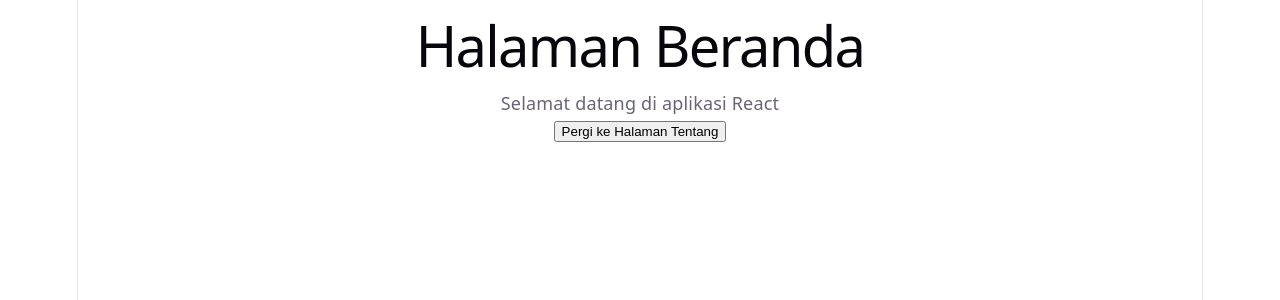
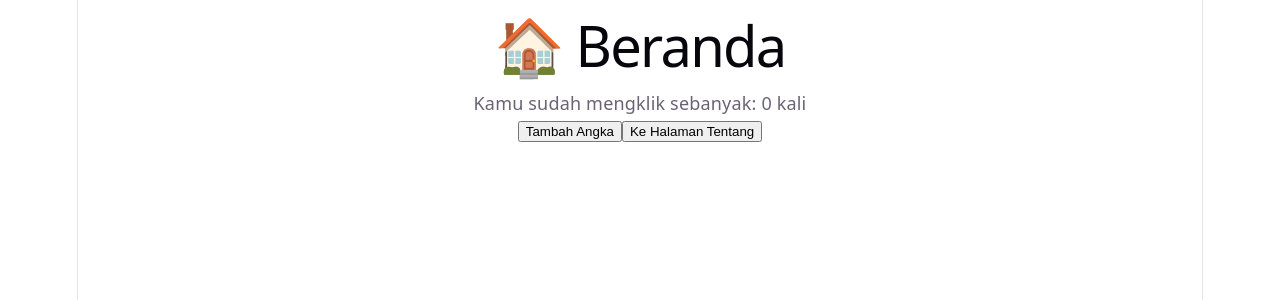
Before and after one commit to mzainulabidin70-cmyk/belajar-frontend, a React (Vite) app: page / in a window 1280 px wide. Shown: the top 300 px of the page. Built offline with nearby package versions, Linux system fonts and the light colour scheme.

Commit message:
feat: menambahkan tombol tambah angka di beranda

```diff
--- a/src/pages/Berandaa.jsx
+++ b/src/pages/Berandaa.jsx
@@ -1,14 +1,31 @@
+import { useState, useEffect } from 'react';
 import { Link } from 'react-router-dom';
 
 export default function Beranda() {
+  const [hitung, setHitung] = useState(() => {
+    const tersimpan = localStorage.getItem('jumlah_klik');
+    return tersimpan ? parseInt(tersimpan) : 0;
+  });
+
+  useEffect(() => {
+    localStorage.setItem('jumlah_klik', hitung);
+  }, [hitung]);
+
   return (
-    <div className="min-h-screen bg-slate-900 text-white flex flex-col items-center justify-center p-6">
-      <h1 className="text-4xl font-bold text-sky-400 mb-2">Halaman Beranda</h1>
-      <p className="text-slate-400 text-lg mb-6">Selamat datang di aplikasi React</p>
+    <div className="min-h-screen bg-slate-900 text-white flex flex-col items-center justify-center p-4">
+      <h1 className="text-3xl font-bold text-sky-400 mb-2">🏠 Beranda</h1>
+      <p className="text-slate-400 text-lg mb-6">Kamu sudah mengklik sebanyak: {hitung} kali</p>
+
+      <button
+        onClick={() => setHitung(hitung + 1)}
+        className="bg-sky-500 hover:bg-sky-600 font-semibold px-6 py-2 rounded-lg mb-6 transition-colors shadow-lg"
+      >
+        Tambah Angka
+      </button>
 
       <Link to="/tentang">
-        <button className="bg-sky-500 hover:bg-sky-600 text-white font-semibold px-6 py-2 rounded-lg transition-colors shadow-lg">
-          Pergi ke Halaman Tentang
+        <button className="bg-slate-800 text-slate-400 px-4 py-1.5 rounded-lg text-sm border border-slate-700">
+          Ke Halaman Tentang
         </button>
       </Link>
     </div>
```
